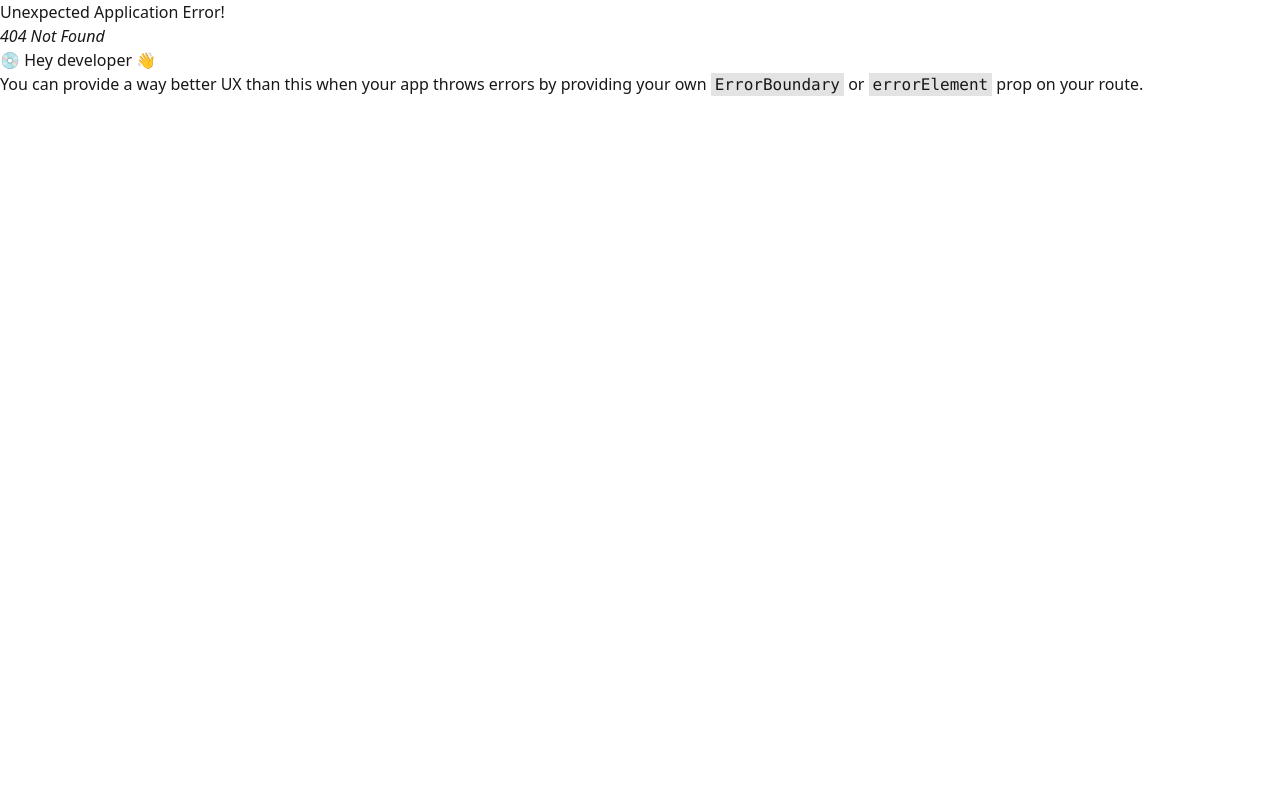
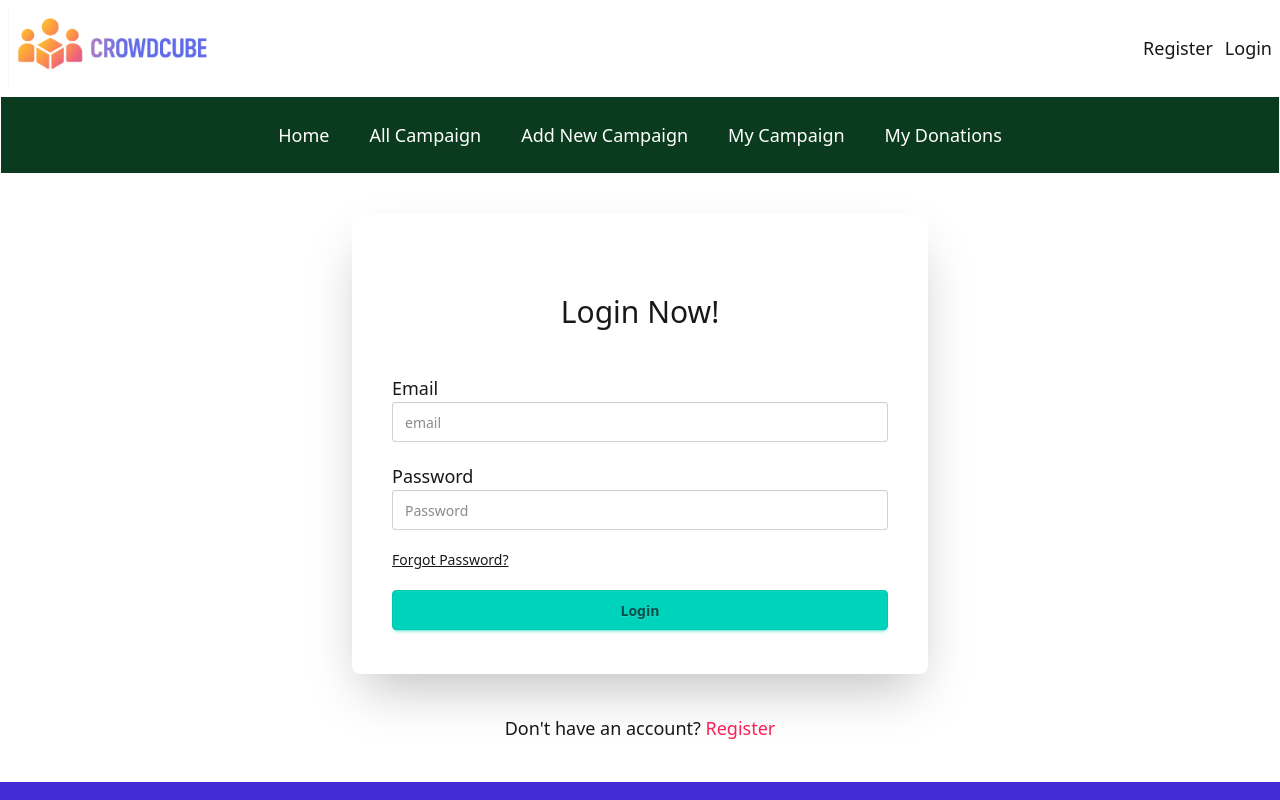
Before and after one commit to mdmonjumon/crowdcube-client, a React (Vite) app: page /login in a window 1280 px wide. Before the commit this address had no page. Shown: the top 800 px of the page. Built offline with nearby package versions, Linux system fonts and the light colour scheme; no server answers.

Commit message:
design login page

```diff
--- a/src/components/Navbar.jsx
+++ b/src/components/Navbar.jsx
@@ -1,11 +1,13 @@
 import { Link, NavLink } from "react-router-dom";
 import logo from '../assets/logos.png'
-import { useState } from "react";
+import { useContext, useState } from "react";
+import { AuthContext } from "../providers/AuthProvider";
 
 
 const Navbar = () => {
 
     const [menu, setMenu] = useState(false)
+    const { user, signOutUser } = useContext(AuthContext)
 
     const links = <>
         <NavLink to='/' className='text-lg'>Home</NavLink>
@@ -16,18 +18,23 @@ const Navbar = () => {
 
     </>
 
+    const handleSignOut = () =>{
+        signOutUser()
+        .then(()=>{})
+    }
+
     return (
         <div>
             <div className="navbar max-w-[1440px] mx-auto">
                 <div className="navbar-start">
                     <div>
-                        <div onClick={()=>setMenu(!menu)} tabIndex={0} role="button" className="btn btn-ghost lg:hidden">
+                        <div onClick={() => setMenu(!menu)} tabIndex={0} role="button" className="btn btn-ghost lg:hidden">
                             <svg xmlns="http://www.w3.org/2000/svg" className="h-7 w-7" fill="none" viewBox="0 0 24 24" stroke="currentColor"> <path strokeLinecap="round" strokeLinejoin="round" strokeWidth="2" d="M4 6h16M4 12h8m-8 6h16" /> </svg>
                         </div>
                         <ul
 
                             tabIndex={0}
-                            className={`lg:hidden absolute  flex flex-col gap-3 w-40 ${menu? 'left-0 bg-base-100 rounded-box z-1 mt-3 w-52 p-2 shadow min-h-[calc(100vh-90px)]':'-left-60'}`}>
+                            className={`lg:hidden absolute  flex flex-col gap-3 w-40 ${menu ? 'left-0 bg-base-100 rounded-box z-1 mt-3 w-52 p-2 shadow min-h-[calc(100vh-90px)]' : '-left-60'}`}>
                             {links}
                         </ul>
                     </div>
@@ -36,8 +43,15 @@ const Navbar = () => {
                 </div>
 
                 <div className="navbar-end gap-3">
-                    <Link to='/register' className="text-lg">Register</Link>
-                    <Link className="text-lg">Login</Link>
+                    {
+                        user ?
+                            <button onClick={handleSignOut} className="btn btn-ghost">Logout</button>
+                            :
+                            <>
+                                <Link to='/register' className="text-lg">Register</Link>
+                                <Link className="text-lg">Login</Link>
+                            </>
+                    }
                 </div>
             </div>
 
--- /dev/null
+++ b/src/pages/Login.jsx
@@ -0,0 +1,61 @@
+import React from 'react';
+import Footer from '../components/Footer';
+import Navbar from '../components/Navbar';
+import { Link } from 'react-router-dom';
+
+const Login = () => {
+
+
+    const handleLogIn = (e)=>{
+        e.preventDefault();
+        const form = e.target;
+
+        const name = form.name.value;
+        const password = form.password.value;
+
+    }
+
+
+    return (
+        <div>
+            <header>
+                <Navbar></Navbar>
+            </header>
+
+            <main className="max-w-[1440px] mx-auto my-10 px-3">
+                <section className="card bg-base-100 w-full mx-auto max-w-xl shrink-0 shadow-2xl p-10">
+                    <h3 className="text-center font-medium text-3xl my-10">Login Now!</h3>
+                    <form onSubmit={handleLogIn}>
+                        <fieldset className="fieldset gap-5">
+                            {/* email */}
+                            <div>
+                                <label className="font-medium text-lg">Email</label>
+                                <input name="email" type="email" className="input w-full" placeholder="email" required />
+                            </div>
+
+                            {/* password */}
+                            <div>
+                                <label className="font-medium text-lg">Password</label>
+                                <input name="password" type="password" className="input w-full" placeholder="Password" required />
+                            </div>
+
+                            <div>
+                                <p className='text-sm underline cursor-pointer'>Forgot Password?</p>
+                            </div>
+
+                            <input className="btn btn-accent" type="submit" value="Login" />
+                        </fieldset>
+                    </form>
+                </section>
+                <p className="text-center text-lg my-10">Don't have an account? <Link to='/register' className="text-rose-500">Register</Link></p>
+            </main>
+
+            <footer>
+                <Footer></Footer>
+            </footer>
+
+        </div>
+    );
+};
+
+export default Login;
--- a/src/pages/Register.jsx
+++ b/src/pages/Register.jsx
@@ -7,9 +7,9 @@ import { AuthContext } from "../providers/AuthProvider";
 
 const Register = () => {
 
-    const {registerUser} = useContext(AuthContext)
+    const { registerUser } = useContext(AuthContext)
 
-    const handleRegister = (e)=>{
+    const handleRegister = (e) => {
         e.preventDefault();
         const form = e.target;
 
@@ -17,15 +17,31 @@ const Register = () => {
         const photo = form.photo.value;
         const email = form.email.value;
         const password = form.password.value;
+        const userDetails = {
+            name:name,
+            photo:photo,
+            email:email
+        }
 
         registerUser(email, password)
-        .then(result => {
-            console.log(result.user)
-        })
-        .catch(error =>{
-            console.log('error', error)
-        })
-
+            .then(result => {
+                if (result.user) {
+                    fetch('http://localhost:5000/users', {
+                        method:"POST",
+                        headers:{
+                            'content-type':'application/json'
+                        },
+                        body:JSON.stringify(userDetails)
+                    })
+                    .then(res=>res.json())
+                    .then(result=>{
+                        console.log(result);
+                    })
+                }
+            })
+            .catch(error => {
+                console.log('error', error)
+            })
     }
 
     return (
@@ -68,7 +84,7 @@ const Register = () => {
                         </fieldset>
                     </form>
                 </section>
-                <p className="text-center text-lg my-10">Already have an account? <Link className="text-rose-500">Login</Link></p>
+                <p className="text-center text-lg my-10">Already have an account? <Link to='/login' className="text-rose-500">Login</Link></p>
             </main>
 
             <footer>
--- a/src/providers/AuthProvider.jsx
+++ b/src/providers/AuthProvider.jsx
@@ -1,6 +1,6 @@
-import { createContext, useState } from "react";
+import { createContext, useEffect, useState } from "react";
 import { auth } from "../firebase/firebase.init";
-import { createUserWithEmailAndPassword } from "firebase/auth";
+import { createUserWithEmailAndPassword, onAuthStateChanged, signOut } from "firebase/auth";
 
 
 
@@ -10,16 +10,42 @@ const AuthProvider = ({ children }) => {
     const [user, setUser] = useState(null)
     const [loading, setLoading] = useState(true)
 
-    const registerUser =(email, password) =>{
+
+    // register user
+    const registerUser = (email, password) => {
+        setLoading(true);
         return createUserWithEmailAndPassword(auth, email, password);
     }
 
 
 
 
+
+
+
+    // sign out user
+
+    const signOutUser = () =>{
+        return signOut(auth);
+    }
+
+    useEffect(() => {
+        const unsubscribe = onAuthStateChanged(auth, (currentUser) => {
+            setUser(currentUser);
+            if(currentUser){
+                setLoading(false);
+            }
+        })
+
+        return ()=> unsubscribe();
+
+    }, [])
+
+
     const userInfo = {
         user,
         loading,
+        signOutUser,
         registerUser
 
     }
--- a/src/routes/router.jsx
+++ b/src/routes/router.jsx
@@ -3,6 +3,7 @@ import Home from "../pages/Home";
 import AddCampaign from "../pages/AddCampaign";
 import RunningCampaign from "../components/RunningCampaign";
 import Register from "../pages/Register";
+import Login from "../pages/Login";
 
 
 const router = createBrowserRouter([
@@ -26,6 +27,10 @@ const router = createBrowserRouter([
         path:'/register',
         element: <Register></Register>
     },
+    {
+        path:'/login',
+        element: <Login></Login>
+    },
 ])
 
 export default router
```
